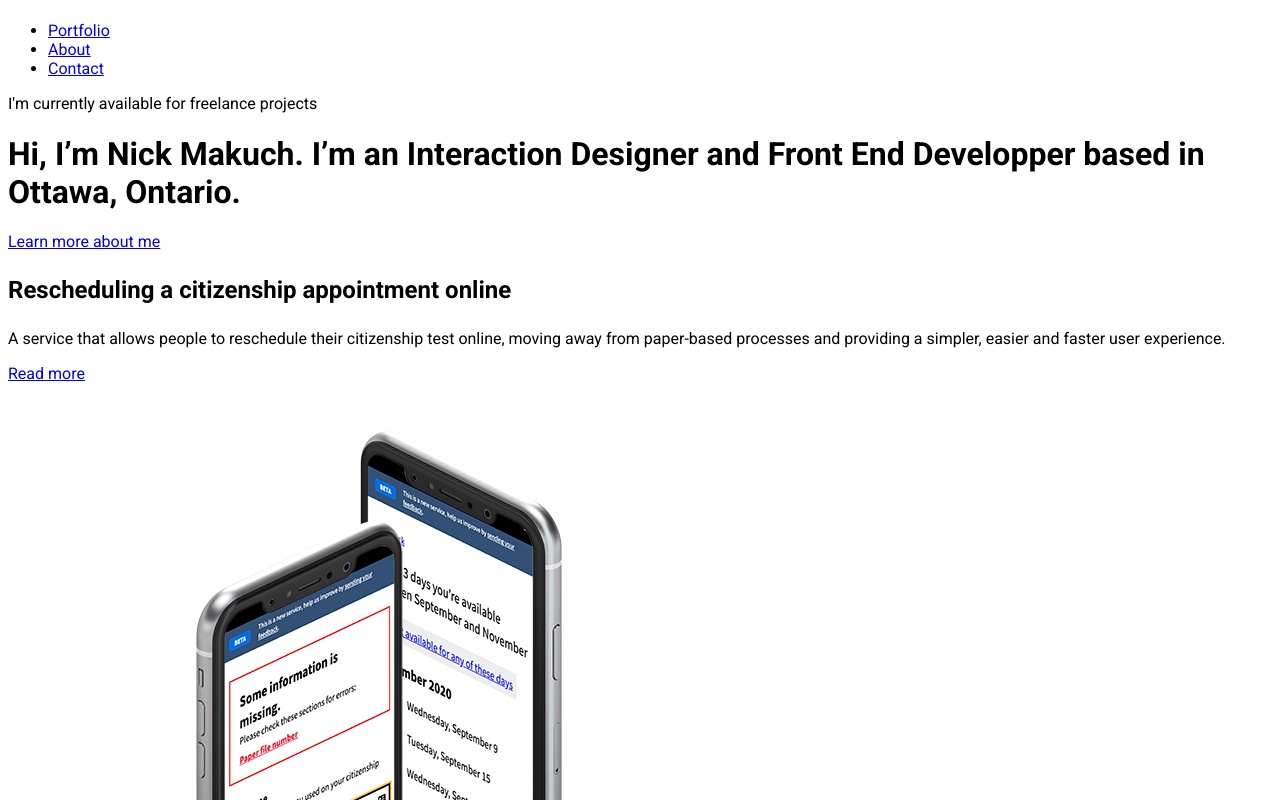
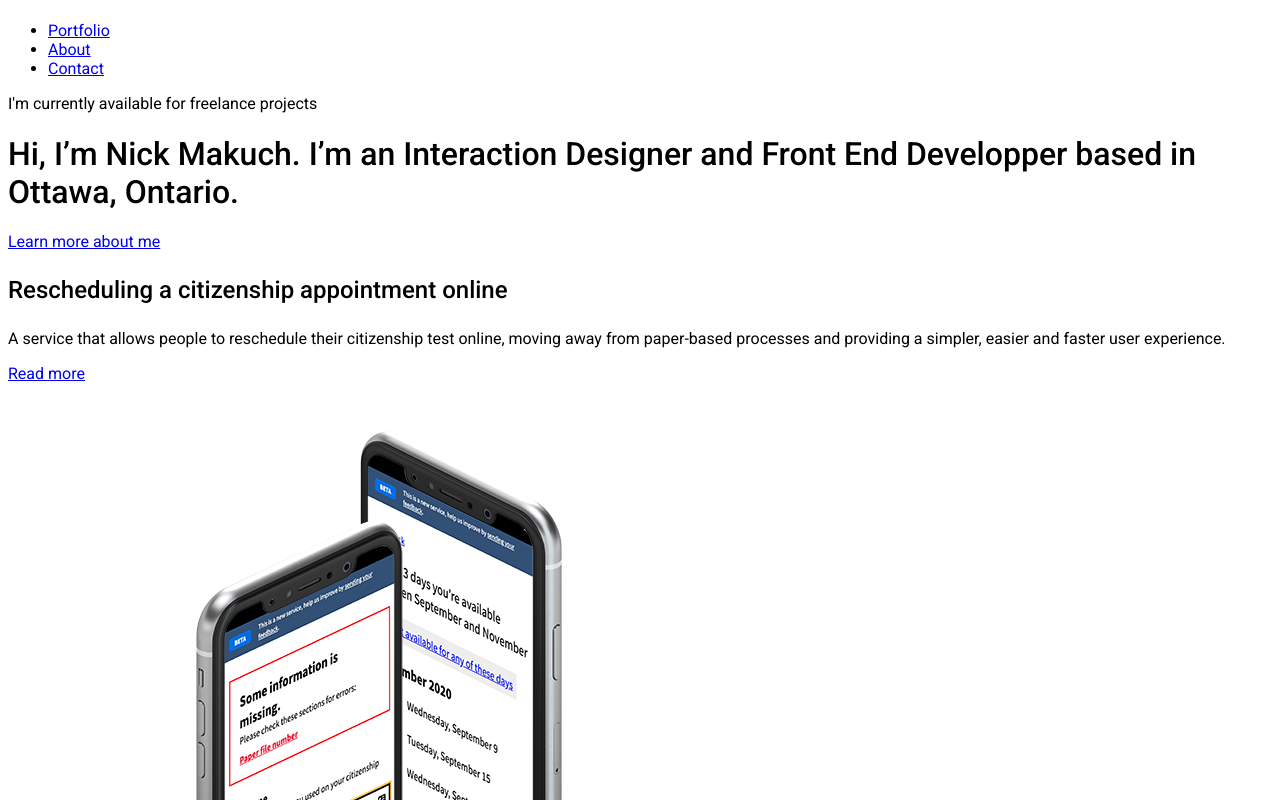
Before and after one commit to nmakuch/now-sendgrid, a Next.js app: page / in a window 1280 px wide. Shown: the part 900-1700 px from the top of the page. Built offline with nearby package versions, Linux system fonts and the light colour scheme.

Commit message:
google fonts tweak

```diff
--- a/pages/_document.js
+++ b/pages/_document.js
@@ -7,7 +7,7 @@
       <html lang="en">
         <Head>
           <link
-            href="https://fonts.googleapis.com/css2?family=Roboto:wght@400;700;900&display=swap"
+            href="https://fonts.googleapis.com/css2?family=Roboto:wght@400;500;700;900&display=swap"
             rel="stylesheet"
           />
           <style
@@ -19,7 +19,7 @@
 
           h1,h2,h3,label {
             font-family: "Roboto";
-            font-weight: 700 !important;
+            font-weight: 500 !important;
             line-height: 38px;
           }
 
```
